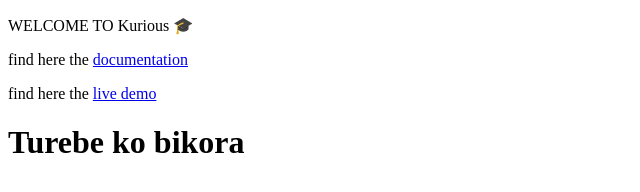
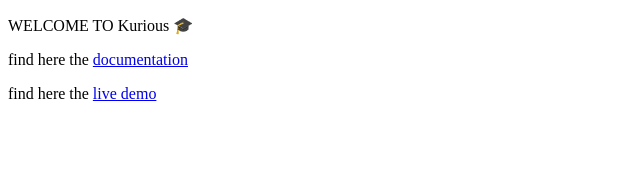
Before and after one commit to izabayo7/blms-backend, a website: page views/index.html in a window 1280 px wide. Shown: the whole page, without its empty margins (0-640 px from the left). Drawn offline with Linux system fonts and the light colour scheme.

Commit message:
removed test text in index.html

```diff
--- a/views/index.html
+++ b/views/index.html
@@ -11,7 +11,6 @@
     <p>WELCOME TO Kurious 🎓</p>
     <p>find here the <a href="/documentation">documentation</a></p>
     <p>find here the <a href="/live">live demo</a></p>
-    <h1>Turebe ko bikora</h1>
 </body>
 
 </html>
```
